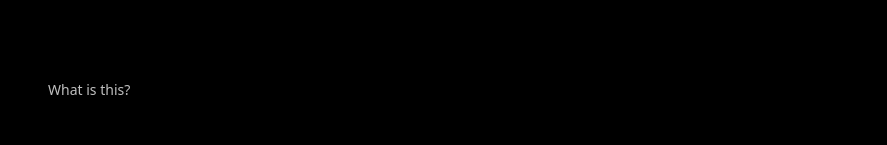
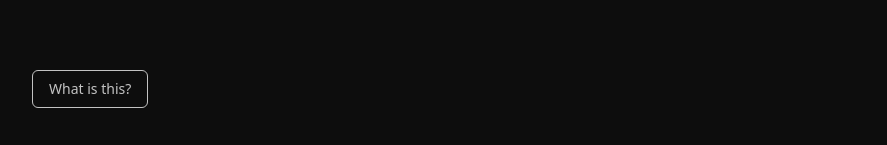
Before and after one commit to jeksn/weeknumber, a Next.js app: page / in a window 1280 px wide. Both pictures are taken after a click on the button "What is this?". Shown: the part 652-797 px from the top of the page, without its empty margins (8-895 px from the left). Built offline with nearby package versions, Linux system fonts and the light colour scheme.

Commit message:
small fixes on button and info box

```diff
--- a/app/components/Dialog.tsx
+++ b/app/components/Dialog.tsx
@@ -15,18 +15,18 @@ export default function MyModal() {
 
   return (
     <>
-      <div className="absolute bottom-10 left-10 flex items-center justify-center">
+      <div className="w-full md:w-auto mx-auto md:mx-0 absolute bottom-10 md:left-10 flex items-center justify-center">
         <button
           type="button"
           onClick={openModal}
-          className="rounded-md bg-black bg-opacity-20 px-4 py-2 text-sm font-medium text-white hover:bg-opacity-30 focus:outline-none focus-visible:ring-2 focus-visible:ring-white focus-visible:ring-opacity-75"
+          className="border-white border rounded-md px-4 py-2 text-sm font-medium text-white hover:bg-white hover:text-black transition-all ease-in-out duration-500"
         >
           What is this?
         </button>
       </div>
 
       <Transition appear show={isOpen} as={Fragment}>
-        <Dialog as="div" className="relative z-10" onClose={closeModal}>
+        <Dialog as="div" className="relative z-50" onClose={closeModal}>
           <Transition.Child
             as={Fragment}
             enter="ease-out duration-300"
@@ -38,8 +38,9 @@ export default function MyModal() {
           >
             <div className="fixed inset-0 bg-black bg-opacity-25" />
           </Transition.Child>
-
+    {/* The backdrop, rendered as a fixed sibling to the panel container */}
           <div className="fixed inset-0 overflow-y-auto">
+    <div className="fixed inset-0 bg-white/5" aria-hidden="true" />
             <div className="flex min-h-full items-center justify-center p-4 text-center">
               <Transition.Child
                 as={Fragment}
```
